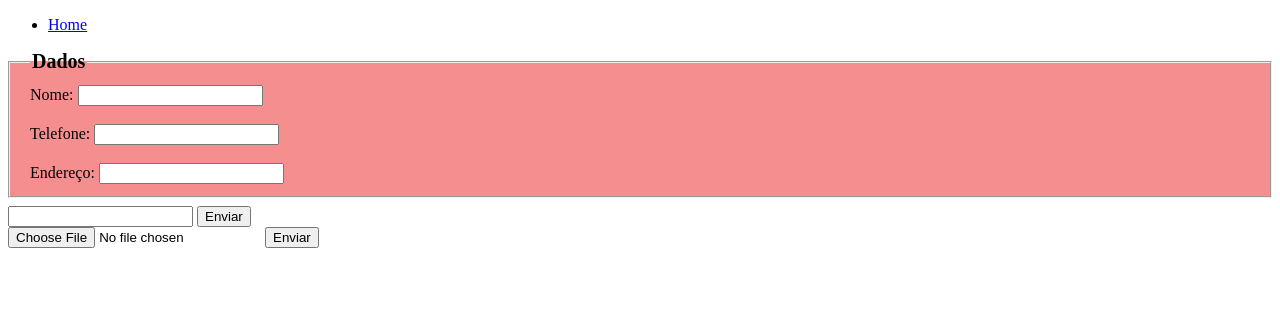
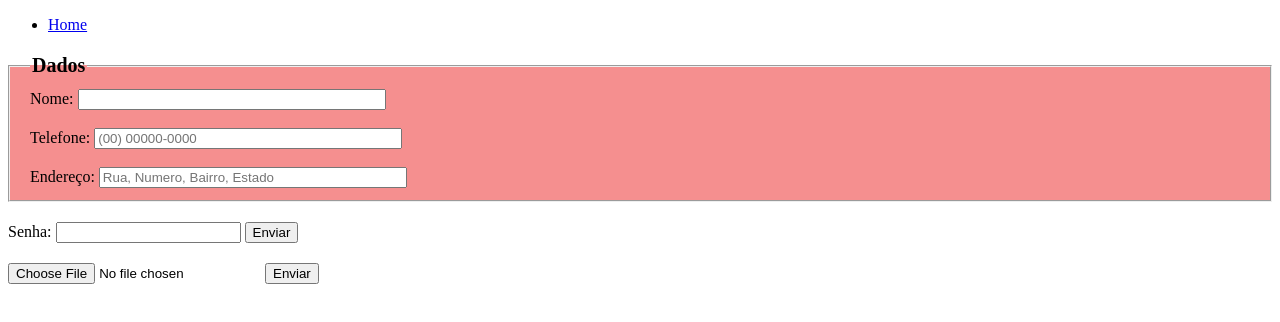
Before and after one commit to VazFabricio/estudo_site, a plain HTML site: page forms.html in a window 1280 px wide. Drawn offline with Linux system fonts and the light colour scheme.

Commit message:
Replicação de Site

```diff
--- a/forms.css
+++ b/forms.css
@@ -1,18 +1,22 @@
-.dados{
+form {
+  margin-top: 20px;
+  margin-bottom: 20px;
+}
+
+.dados {
     width: 100%;
     padding: 12px 20px;
     margin: 8px 0;
     box-sizing: border-box;
     outline: none;
     background-color:#f58f8f;
-  }
+}
 
-  .legend-dados{
+.legend-dados {
     font-size:20px;
     font-weight:900;
-  }
+}
 
-  input{
-    align-content:center;
-    align-items:center;
-  }
+input[type="text"] {
+  width: 300px;
+}
--- a/forms.html
+++ b/forms.html
@@ -1,5 +1,5 @@
 <!DOCTYPE html>
-<html lang="en">
+<html lang="pt-br">
 <head>
   <meta charset="UTF-8">
   <meta http-equiv="X-UA-Compatible" content="IE=edge">
@@ -23,17 +23,18 @@
       <br>
       <br>
       <label for="">Telefone:</label>
-        <input type="text">
+        <input type="text" placeholder="(00) 00000-0000">
       <br>
       <br>
       <label for="">Endereço:</label>
-        <input type="text" pattern="[0-9]">
+        <input type="text" placeholder="Rua, Numero, Bairro, Estado">
 
     </fieldset>
   </form>
 
   <form>
-    <input type="password" pattern="[0-9a]{4,8}" title="Senha">
+    <label for="">Senha:</label>
+    <input type="password" pattern="[0-9a]{4,8}" title="Senha" >
     <button type="submit">Enviar</button>
   </form>
 
--- /dev/null
+++ b/hospital/inicio.css
@@ -0,0 +1,37 @@
+body{
+    margin: 0;
+    height: 100vh;
+    display: grid;
+    grid-template-areas:
+    "topo"
+    "imagem-capa"
+    "corpo"
+    "mapa"
+    "rodape";
+
+    grid-template-rows: 60px 160px 1fr 110px 80px;
+}
+
+.topo{
+    grid-area: topo;
+    background-color: green;
+}
+.imagem-capa{
+    grid-area: imagem-capa;
+    background-color: red;
+}
+
+.corpo{
+grid-area: corpo;
+    background-color: blue;
+}
+
+.mapa{
+    grid-area: mapa;
+    background-color: purple;
+}
+
+.rodape{
+    grid-area: rodape;
+    background-color: yellow;
+}
```
Also changed, not shown: hospital/inicio.html (added, +24 -0 lines), index.html (+1 -0 lines).
